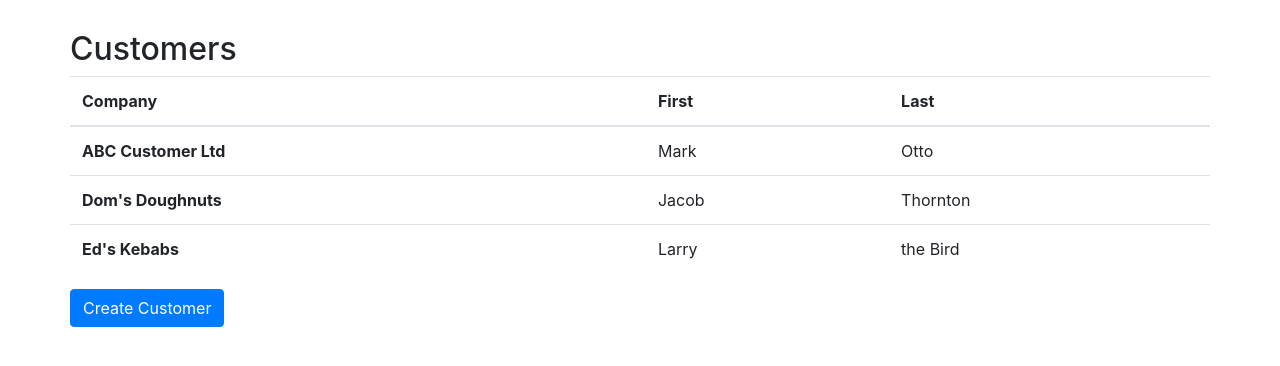
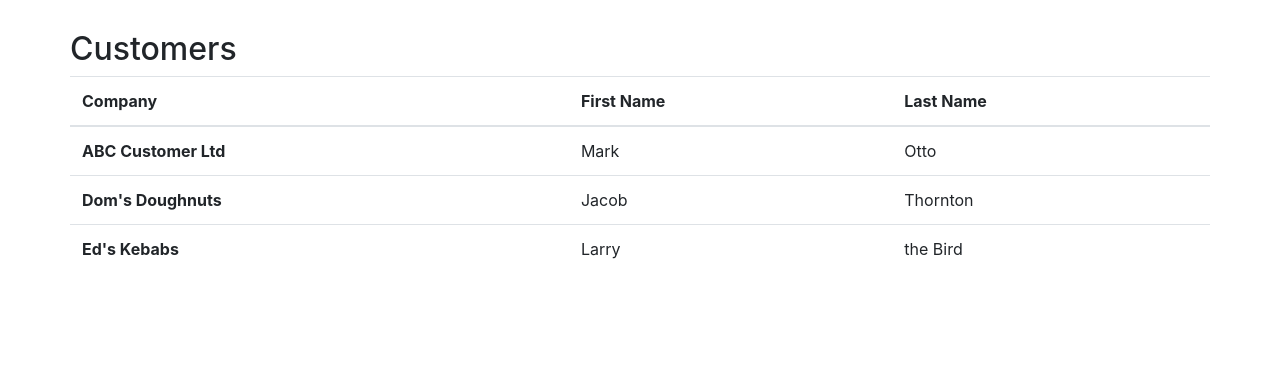
Before and after one commit to junariltd/interview_app, a Flask app: page / in a window 1280 px wide. Shown: the part 56-422 px from the top of the page. Run offline with Flask 2, Linux system fonts and the light colour scheme; the visitor is signed in with stand-in values (Sample User, id 1); data comes from the database, SQL or seed files in the repository; some libraries are stand-ins or nearby versions.

Commit message:
Implement Customer List using OWL

```diff
--- /dev/null
+++ b/jcrm_lite/static/js/app.js
@@ -0,0 +1,47 @@
+const { Component } = owl;
+const { xml } = owl.tags;
+const { whenReady } = owl.utils;
+
+// Owl Components
+
+class CustomerList extends Component {
+    static template = xml`
+        <table class="table table-hover">
+            <thead>
+                <tr>
+                    <th scope="col">Company</th>
+                    <th scope="col">First Name</th>
+                    <th scope="col">Last Name</th>
+                </tr>
+            </thead>
+            <tbody>
+                <tr t-foreach="props.customers" t-as="customer">
+                    <th scope="row"><t t-esc="customer.company_name" /></th>
+                    <td><t t-esc="customer.first_name" /></td>
+                    <td><t t-esc="customer.last_name" /></td>
+                </tr>
+            </tbody>
+        </table>
+    `;
+}
+
+class App extends Component {
+    static components = { CustomerList }
+    static template = xml`
+        <div class="container">
+            <div class="row" style="margin-top: 30px;">
+                <h2>Customers</h2>
+                <CustomerList customers="customers" />
+            </div>
+        </div>`;
+    customers = [
+        { company_name: 'ABC Customer Ltd', first_name: 'Mark', last_name: 'Otto' },
+        { company_name: 'Dom\'s Doughnuts', first_name: 'Jacob', last_name: 'Thornton' },
+        { company_name: 'Ed\'s Kebabs', first_name: 'Larry', last_name: 'the Bird' },
+    ];
+}
+
+whenReady(() => {
+    const app = new App();
+    app.mount(document.getElementById('app'));
+});
--- a/jcrm_lite/templates/app.html
+++ b/jcrm_lite/templates/app.html
@@ -2,43 +2,7 @@
 
 {% block head %}
 <script src="{{ url_for('static', filename='lib/owl.js') }}"></script>
+<script src="{{ url_for('static', filename='js/app.js') }}"></script>
 {% endblock %}
 
-{% block content %}
-<div class="container">
-    <div class="row" style="margin-top: 30px;">
-        <div id="app"></div>
-
-        <h2>Customers</h2>
-        <table class="table table-hover">
-            <thead>
-                <tr>
-                    <th scope="col">Company</th>
-                    <th scope="col">First</th>
-                    <th scope="col">Last</th>
-                </tr>
-            </thead>
-            <tbody>
-                <tr>
-                    <th scope="row">ABC Customer Ltd</th>
-                    <td>Mark</td>
-                    <td>Otto</td>
-                </tr>
-                <tr>
-                    <th scope="row">Dom's Doughnuts</th>
-                    <td>Jacob</td>
-                    <td>Thornton</td>
-                </tr>
-                <tr>
-                    <th scope="row">Ed's Kebabs</th>
-                    <td>Larry</td>
-                    <td>the Bird</td>
-                </tr>
-            </tbody>
-        </table>
-
-        <button type="button" class="btn btn-primary">Create Customer</button>
-
-    </div>
-</div>
-{% endblock %}
+{% block content %}<div id="app"></div>{% endblock %}
--- a/jcrm_lite/templates/base.html
+++ b/jcrm_lite/templates/base.html
@@ -12,7 +12,7 @@
 
 <body>
     <nav class="navbar navbar-expand-lg navbar-dark" style="background-color: #666;">
-        <a class="navbar-brand" style="padding-right: 16px;" href="#">Junari CRM Lite</a>
+        <a class="navbar-brand" style="padding-right: 16px;" href="/">Junari CRM Lite</a>
 
         <button class="navbar-toggler" type="button" data-toggle="collapse" data-target="#navbarText"
             aria-controls="navbarText" aria-expanded="false" aria-label="Toggle navigation">
```
